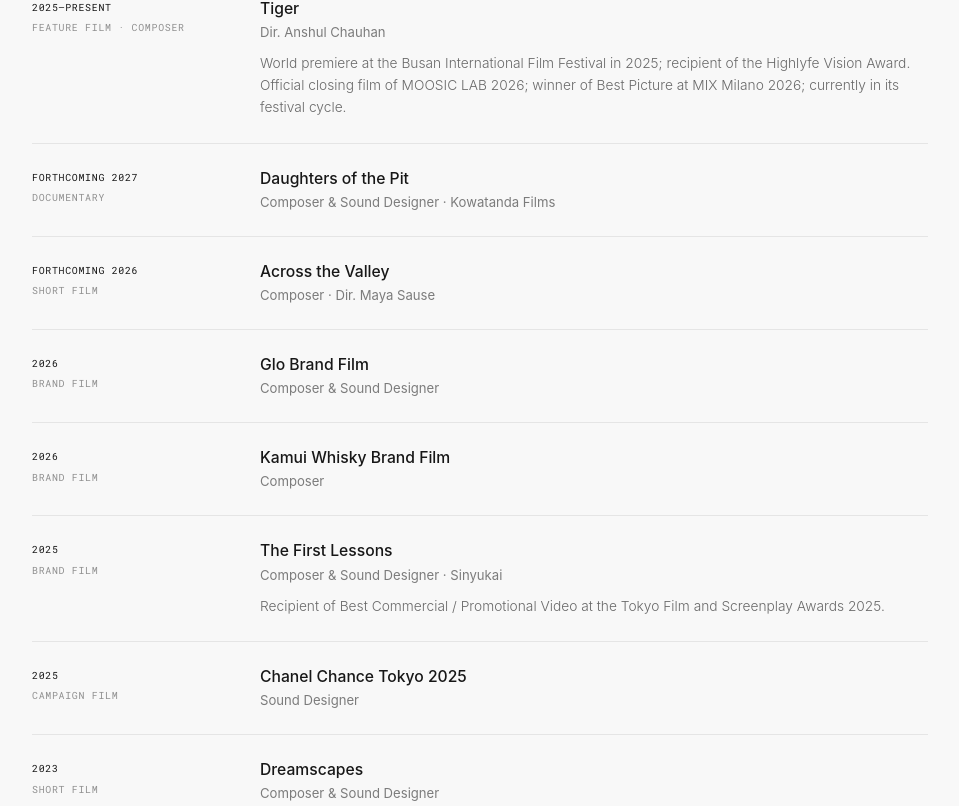
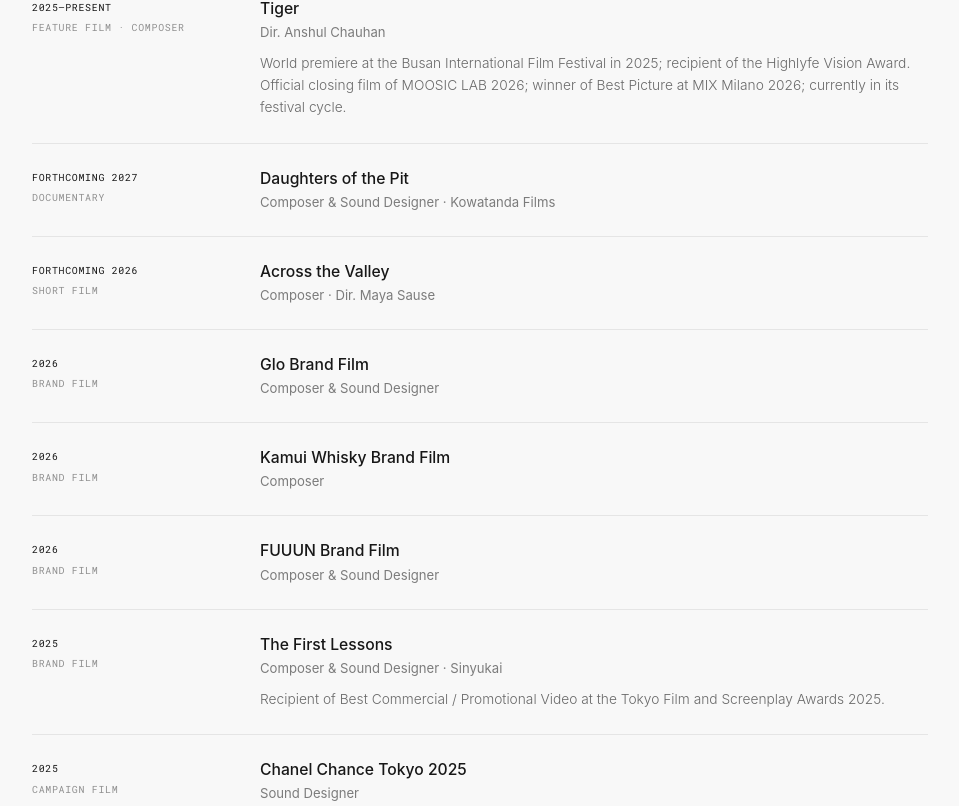
Before and after one commit to mcbeth-ty/topo-audio-site, a React (Vite) app: page /cv in a window 1280 px wide. Shown: the part 2693-3499 px from the top of the page, without its empty margins (280-1239 px from the left). Built offline with nearby package versions, Linux system fonts and the light colour scheme.

Commit message:
Add FUUUN Brand Film composition credit to CV

```diff
--- a/src/pages/CVPage.jsx
+++ b/src/pages/CVPage.jsx
@@ -98,6 +98,11 @@ const cvSections = [
                 meta: ["2026", "BRAND FILM"],
                 title: "Kamui Whisky Brand Film",
                 subtitle: "Composer",
+            },
+            {
+                meta: ["2026", "BRAND FILM"],
+                title: "FUUUN Brand Film",
+                subtitle: "Composer & Sound Designer",
             },
             {
                 meta: ["2025", "BRAND FILM"],
```
